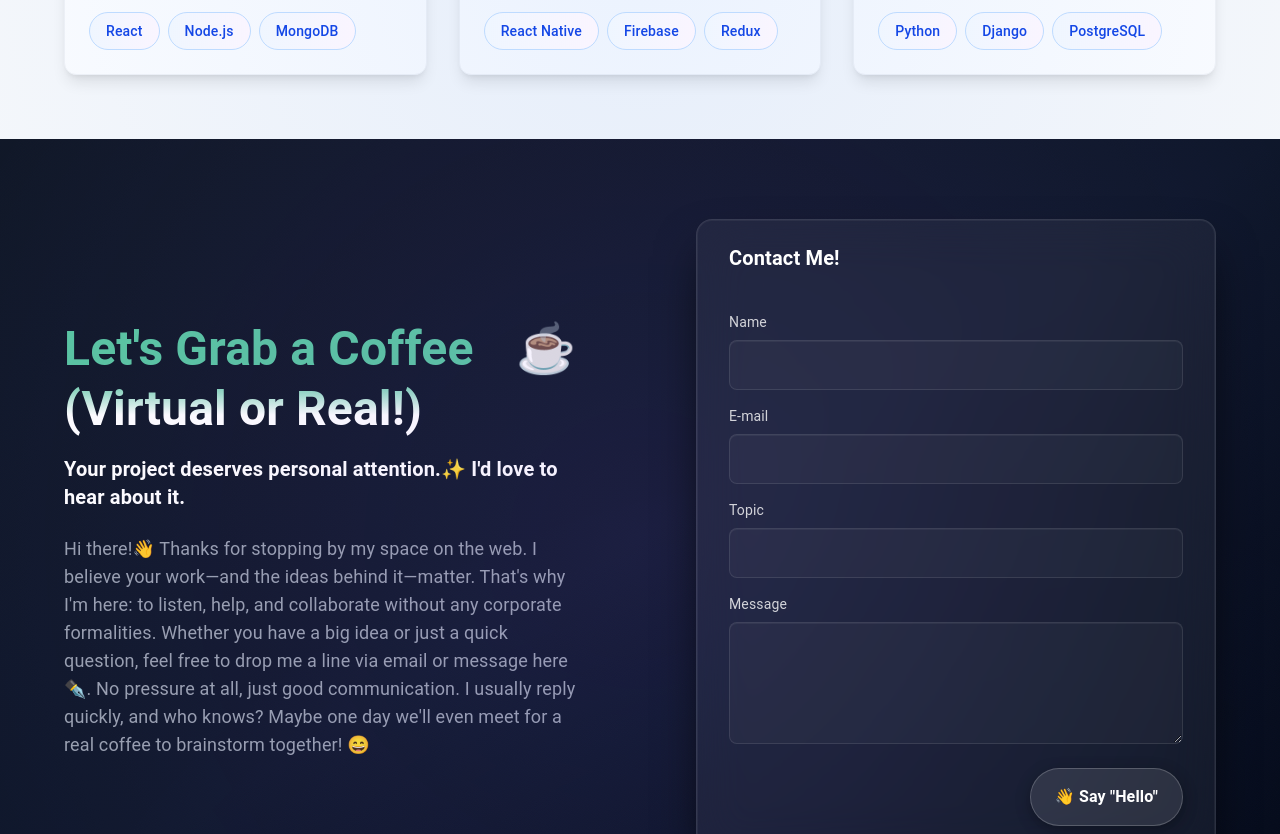
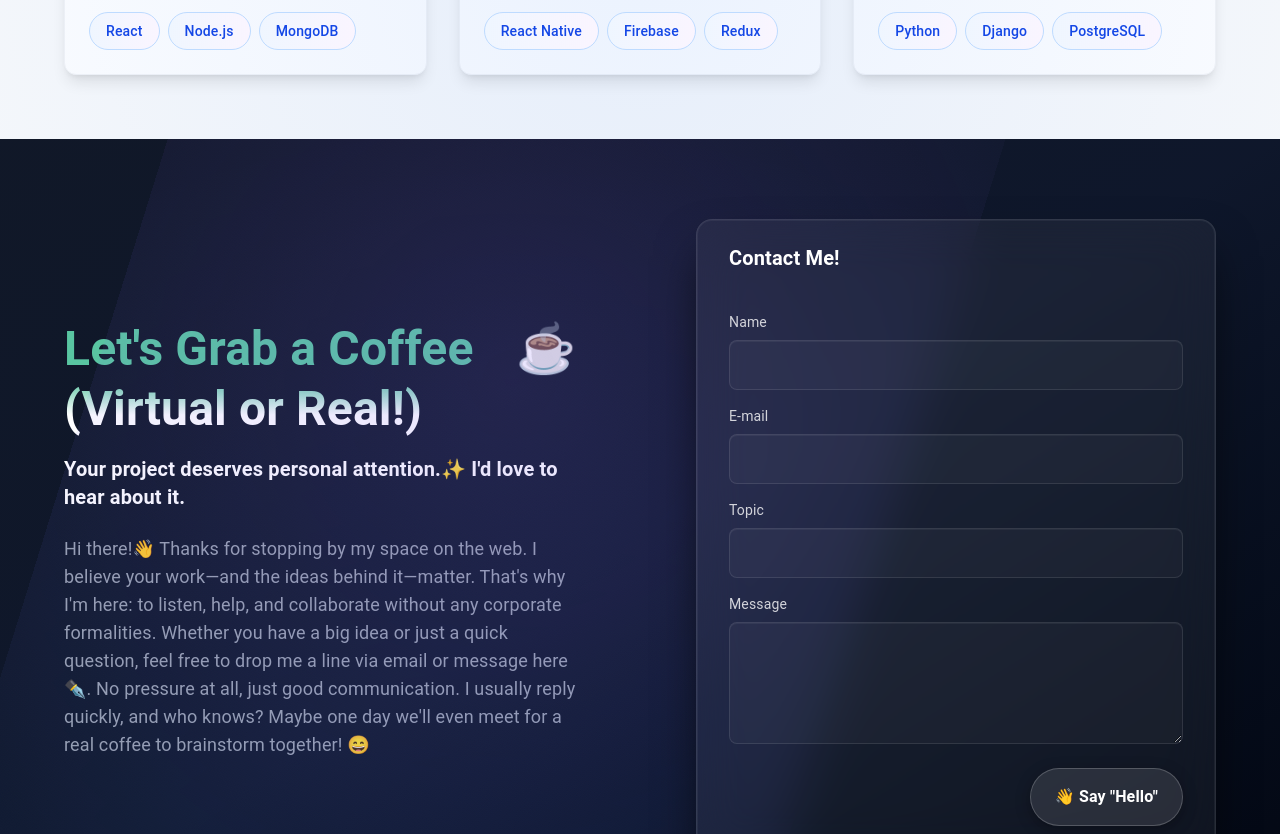
Before and after one commit to PSylwester/Portfolio, a React (Vite) app: page / in a window 1280 px wide. Shown: the part 1180-2014 px from the top of the page. Built offline with nearby package versions, Linux system fonts and the light colour scheme.

Commit message:
small changes with server & styles update for contactform

```diff
--- a/server.js
+++ b/server.js
@@ -60,7 +60,7 @@ app.post('/api/send-email', async (req, res) => {
       from: `"Portfolio" <${process.env.EMAIL_USER}>`,
       to: process.env.EMAIL_TO,
       replyTo: email,
-      subject: `Nowa wiadomość od ${name} - ${topic}`,
+      subject: `PORTFOLIO: Nowa wiadomość od ${name} - ${topic}`,
       text: `
 Imię: ${name}
 Email: ${email}
--- a/src/components/ContactForm.css
+++ b/src/components/ContactForm.css
@@ -10,13 +10,13 @@
 .contact-section::before {
   content: '';
   position: absolute;
-  top: -50%;
-  left: -50%;
+  top: -20%;
+  left: -60%;
   width: 200%;
-  height: 200%;
+  height: 100%;
   background:
-    radial-gradient(circle at center, rgba(139, 92, 246, 0.1) 0%, transparent 50%),
-    radial-gradient(circle at 80% 20%, rgba(59, 130, 246, 0.08) 0%, transparent 40%);
+    radial-gradient(circle at center, rgba(139, 92, 246, 0.15) 0%, transparent 50%),
+    radial-gradient(circle at 80% 20%, rgba(59, 130, 246, 0.1) 0%, transparent 50%);
   animation: rotateGlow 20s linear infinite;
   pointer-events: none;
 }
```
